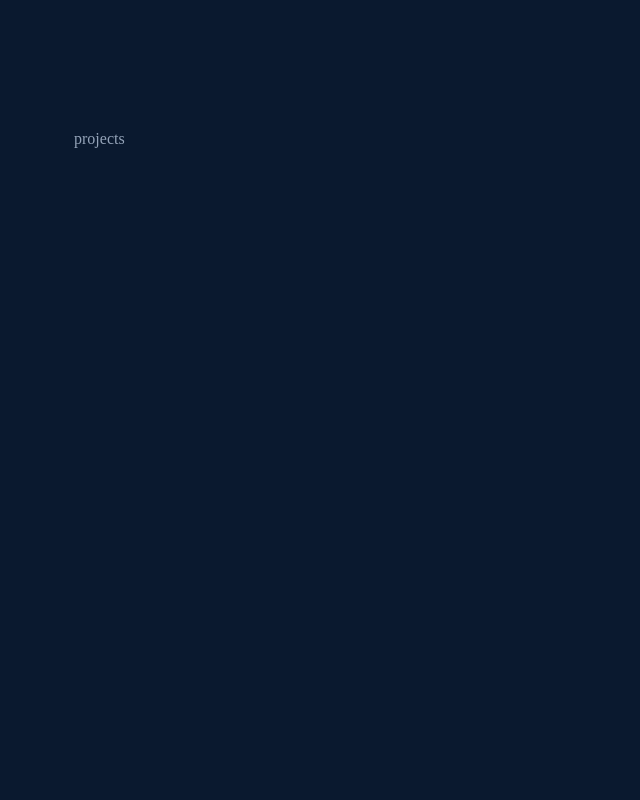
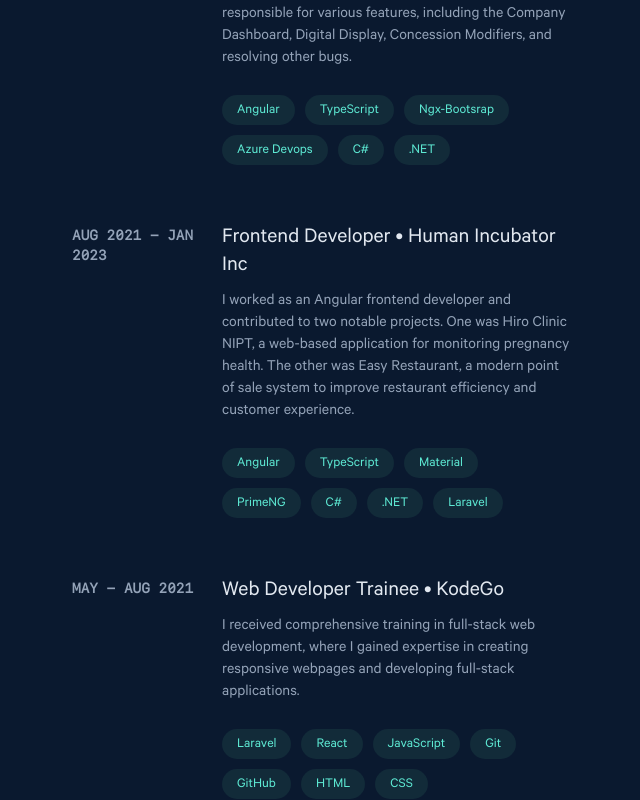
Before and after one commit to AngPayas055/portfoliov2, an Angular app: page /main/home in a window 1280 px wide. Shown: the part 760-1560 px from the top of the page, without its empty margins (577-1217 px from the left). Before the commit the page ends 1012 px from the top, so only its background shows below. Built offline with nearby package versions, Linux system fonts and the light colour scheme.

Commit message:
exp section and fix bug

```diff
--- a/src/app/modules/main/home/home.component.css
+++ b/src/app/modules/main/home/home.component.css
@@ -5,7 +5,7 @@
     justify-content: space-evenly;
 }
 .group-left{
-    width: 47%;
+    width: 45%;
     position: sticky;
     top: 0;
     height: 74vh;
@@ -15,7 +15,7 @@
     justify-content: space-between;
 }
 .group-right{
-    width: 47%;
+    width: 49%;
     /* height: 200vh; */
     /* padding: 13vh 0; */
 }
@@ -23,13 +23,14 @@
     max-width: 350px;
 }
 #about{
-    padding: 13vh 0;
+    padding: 13vh 0 10vh;
 }
 #experience{
-    padding: 13vh 0;
+    padding: 13vh 0 10vh;
 }
 #projects{
-    padding: 13vh 0;
+    padding: 13vh 0 10vh;
+    height: 100vh;
 }
 #about:focus-visible{
     .line{
@@ -94,3 +95,38 @@
     }
 
 }
+.exp-cont{
+    display: flex;
+    padding: 20px;
+    border-radius: 5px;
+    margin-bottom: 20px;
+}
+.exp-cont:hover{
+    background-color: rgba(30,41,59,.5);
+    .exp-title{
+        color: #5eead4;
+    }
+}
+.exp-left{
+    width: 150px;
+    font-family: 'SFMono 400';
+    color: var(--font-primary);
+    font-size: 14px;
+    font-weight: 600;
+    line-height: 20px;
+}
+.exp-right{
+    width: calc(100% - 150px);
+}
+.capsule{
+    background-color: #122B39;
+    color: #5eead4;
+    padding: 8px 15px 5px;
+    border-radius:15px;
+    font-family: 'Calibre 400';
+    font-size: 14px;
+    font-weight: 500;
+    margin: 10px 10px 0 0;
+    display: inline-block;
+}
+@media screen and (max-width: 1000px){}
--- a/src/app/modules/main/home/home.component.html
+++ b/src/app/modules/main/home/home.component.html
@@ -34,22 +34,84 @@
         <div class="sec" id="about">
             <div>
                 <p>
-                    As a self-taught coder, I embarked on my coding journey by completing the <span class="font-secondary">Responsive Web Design certification</span> on freecodecamp.
+                    As a self-taught coder, I embarked on my coding journey by completing the
+                    <span class="font-secondary">Responsive Web Design certification</span> on freecodecamp.
                     Seeking further knowledge, I enrolled in KodeGo's web development bootcamp.
-                    I gained practical experience handling websites for Japanese clients at a local company in the Philippines, including <span class="font-secondary">NIPT</span> and
+                    I gained practical experience handling websites for Japanese clients at a local company in the Philippines, including
+                    <span class="font-secondary">NIPT</span> and
                     <span class="font-secondary">Easy Restaurant.</span>
                 </p>
                 <p class="mt-20">
-                    Continuing my career, I joined an international company where I contributed to the development of <span class="font-secondary">Cinema360</span>, a versatile POS platform.
+                    Continuing my career, I joined an international company where I contributed to the development of
+                    <span class="font-secondary">Cinema360</span>, a versatile POS platform.
                     My responsibilities encompassed crucial features such as the Company Dashboard, Digital Display, Concession Modifiers, and resolving bugs.
                 </p>
                 <p class="mt-20">
-                    Outside of work, my passions lie in <span class="font-secondary">basketball</span> and <span class="font-secondary">bicycle touring</span>. In my downtime, I also enjoy playing Dota 2 and Clash of Clans.
+                    Outside of work, my passions lie in <span class="font-secondary">basketball</span> and
+                    <span class="font-secondary">bicycle touring</span>. In my downtime, I also enjoy playing Dota 2 and Clash of Clans.
                     With a foundation in self-learning and industry experience, I am dedicated to honing my skills and embracing new challenges.
                 </p>
             </div>
         </div>
-        <div class="sec" id="experience">experience</div>
+        <div class="sec" id="experience">
+            <div class="exp-cont">
+                <div class="exp-left">JAN - MAY 2023</div>
+                <div class="exp-right">
+                    <h3 class="font-secondary exp-title">Frontend Developer • Aditri Tech World</h3>
+                    <h5 class="exp-des mt-10">I worked as an Angular frontend developer for "Cinema360,"
+                        a POS platform that works on almost any device with a browser. During my time there,
+                        I was responsible for various features, including the Company Dashboard, Digital Display,
+                        Concession Modifiers, and resolving other bugs.
+                    </h5>
+                    <div class="mt-15">
+                        <span class="capsule">Angular</span>
+                        <span class="capsule">TypeScript</span>
+                        <span class="capsule">Ngx-Bootsrap</span>
+                        <span class="capsule">Azure Devops</span>
+                        <span class="capsule">C#</span>
+                        <span class="capsule">.NET</span>
+                    </div>
+                </div>
+            </div>
+            <div class="exp-cont">
+                <div class="exp-left">AUG 2021 - JAN 2023</div>
+                <div class="exp-right">
+                    <h3 class="font-secondary exp-title">Frontend Developer • Human Incubator Inc</h3>
+                    <h5 class="exp-des mt-10">I worked as an Angular frontend developer and contributed to two notable projects.
+                        One was Hiro Clinic NIPT, a web-based application for monitoring pregnancy health.
+                        The other was Easy Restaurant, a modern point of sale system to improve restaurant efficiency and customer experience.
+                    </h5>
+                    <div class="mt-15">
+                        <span class="capsule">Angular</span>
+                        <span class="capsule">TypeScript</span>
+                        <span class="capsule">Material</span>
+                        <span class="capsule">PrimeNG</span>
+                        <span class="capsule">C#</span>
+                        <span class="capsule">.NET</span>
+                        <span class="capsule">Laravel</span>
+                    </div>
+                </div>
+            </div>
+            <div class="exp-cont">
+                <div class="exp-left">MAY - AUG 2021</div>
+                <div class="exp-right">
+                    <h3 class="font-secondary exp-title">Web Developer Trainee • KodeGo</h3>
+                    <h5 class="exp-des mt-10">I received comprehensive training in full-stack web development,
+                        where I gained expertise in creating responsive webpages and developing full-stack applications.
+                    </h5>
+                    <div class="mt-15">
+                        <span class="capsule">Laravel</span>
+                        <span class="capsule">React</span>
+                        <span class="capsule">JavaScript</span>
+                        <span class="capsule">Git</span>
+                        <span class="capsule">GitHub</span>
+                        <span class="capsule">HTML</span>
+                        <span class="capsule">CSS</span>
+                    </div>
+                </div>
+            </div>
+
+        </div>
         <div class="sec" id="projects">projects</div>
     </div>
 </div>
--- a/src/app/modules/main/home/home.component.ts
+++ b/src/app/modules/main/home/home.component.ts
@@ -17,8 +17,9 @@
 
     for (let i = 0; i < sections.length; i++) {
       const section = sections[i] as HTMLElement;
-      const sectionTop = section.offsetTop;
+      const sectionTop = section.offsetTop - 10;
       const sectionHeight = section.offsetHeight;
+      console.log(sectionTop)
 
       if (scrollPosition >= sectionTop && scrollPosition < sectionTop + sectionHeight) {
         this.activeSection = section;
--- a/src/assets/styles/font.css
+++ b/src/assets/styles/font.css
@@ -35,6 +35,13 @@
   line-height: 24px;
   margin: 0;
 }
+h5{
+  font-family: 'Calibre 400';
+  font-size: 16px;
+  font-weight: 400;
+  line-height: 22px;
+  margin: 0;
+}
 p{
   font-family: 'Calibre 400';
   font-size: 18px;
```
